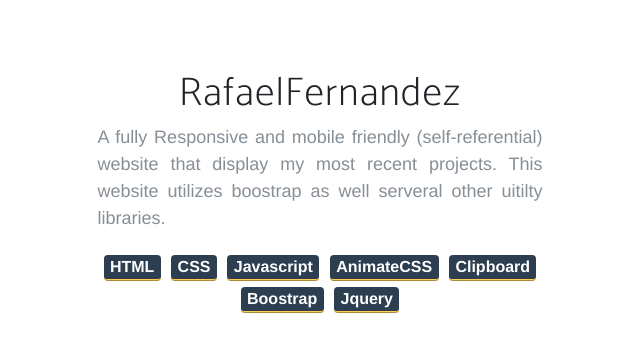
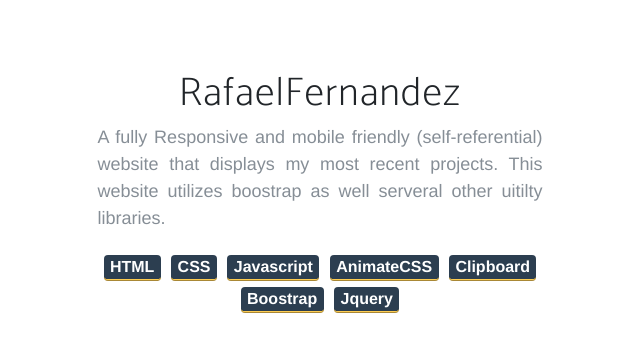
Before and after one commit to RFSync/portfolioV4, a website: page index.html in a window 1280 px wide. Shown: the part 1300-1640 px from the top of the page, 605-1245 px from the left. Drawn offline with nearby package versions, Linux system fonts and the light colour scheme; some packages are replaced by stand-ins of ours; a script that the page names is missing; a web font is replaced by a local one.

```diff
--- a/index.html
+++ b/index.html
@@ -137,7 +137,7 @@
           </div>
           <div class="col-md-5 mx-auto">
             <h1 class="section-heading">RafaelFernandez </h1>
-            <p class='text-muted text-justify'>A fully Responsive and mobile friendly (self-referential) website that display my most recent projects.
+            <p class='text-muted text-justify'>A fully Responsive and mobile friendly (self-referential) website that displays my most recent projects.
                This website utilizes boostrap as well serveral other uitilty libraries.</p>
             <span class="badge badge-secondary">HTML</span>
             <span class="badge badge-secondary">CSS</span>
@@ -247,7 +247,17 @@
         </div>
       </div>
     </section>
-
+    <!-- <section class="features bg-light-gray text-center">
+      <h1> Some of my Tools</h1>
+      <i class="devicon-html5-plain text-muted"></i>
+      <i class="devicon-css3-plain text-muted"></i>
+      <i class="devicon-javascript-plain text-muted"></i>
+      <i class="devicon-ruby-plain text-muted"></i>
+      <i class="devicon-rails-plain text-muted"></i>
+      <i class="devicon-react-plain text-muted "></i>
+      <i class="devicon-postgresql-plain text-muted"></i>
+      <i class="devicon-nodejs-plain text-muted"></i>
+    </section> -->
     <section class=" bg-primary" id="about">
       <div class="container-fluid">
         <div class="row">
@@ -327,7 +337,6 @@
               </div>
             </div>
             <!-- Modal End -->
-
           </div>
         </div>
       </div>
```
Also changed, not shown: 1 other file.
